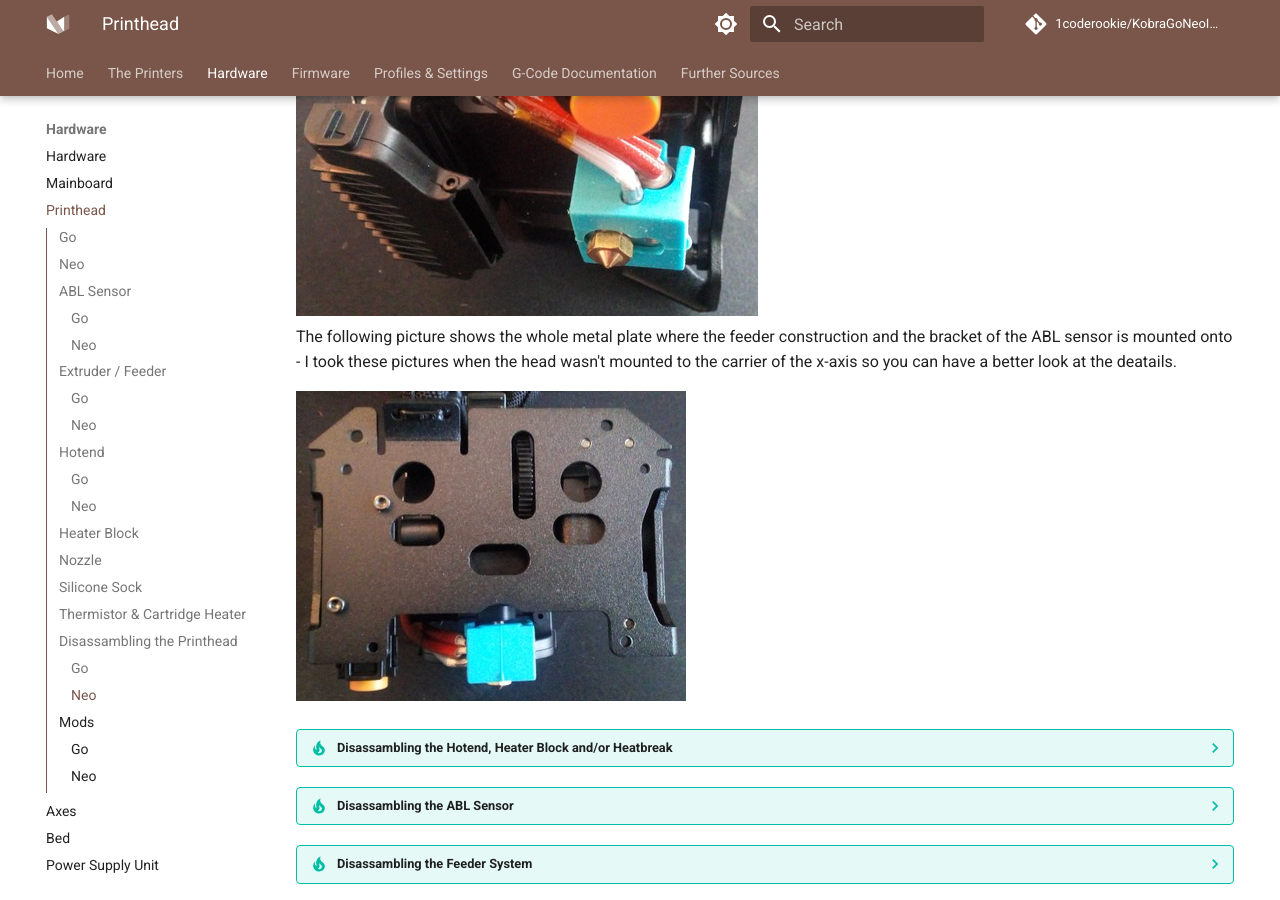
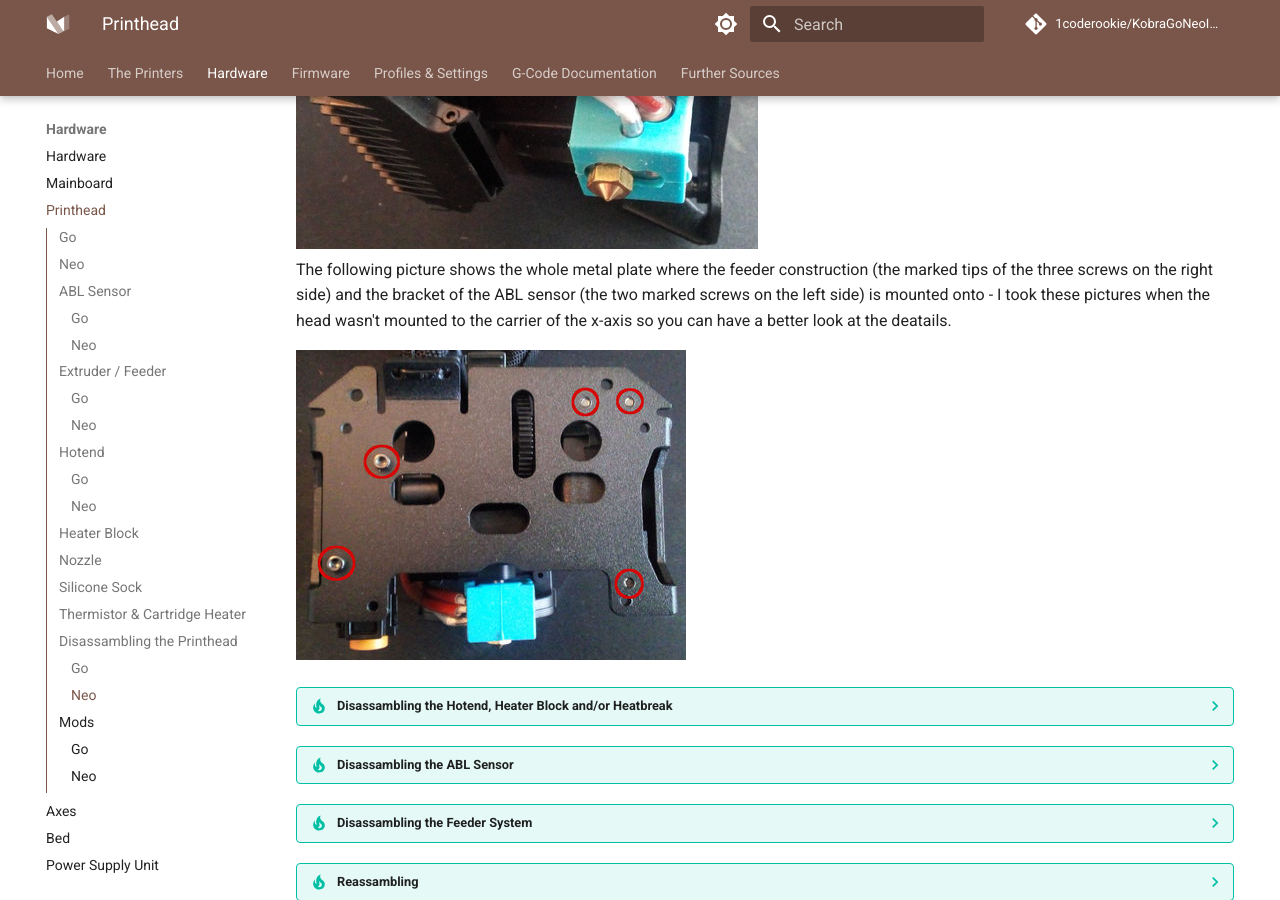
Before and after one commit to 1coderookie/KobraGoNeoInsights, an MkDocs documentation site: the page built from docs/hardware/printhead.md, in a window 1280 px wide and 900 px high, scrolled down 12892 px. Built offline with MkDocs 1.6.1 and Material for MkDocs 9.7.7, drawn with Linux system fonts in a browser that asks for light colours; comment, search, counter and statistics services are not loaded.

Commit message:
Update printhead.md

```diff
--- a/docs/hardware/printhead.md
+++ b/docs/hardware/printhead.md
@@ -232,7 +232,7 @@
 Whatever you want to do, like if you want to change the hotend, the heater block, the heatbreak, a fan or even want to disassamble the whole feeder system, you have to remove the plastic cover of the printhead first.
 It's secured by two hexagon socket screws at the top of the metal back plate and a plastic clip at each side at the lower bottom as you can see at the following picture (well, you don't really see the plastic clip though but you can see the belonging notch of one of them). Be gentle and careful to not break one of the clips - the best way to get them out of their fittings is to gently push together the whole plastic cover at the bottom sides.
 
-![Backside view of the head with mounted plastic cover](../assets/images/head_complete_backside_web.jpg)
+![Backside view of the head with mounted plastic cover](../assets/images/head_neo_complete_backside_marked_web.jpg)
 
 After the plastic cover is gone, you can see the fans, the proximity sensor at the right side and the heater block at center down at the bottom and so on. Depending on what you want do do now, you need to follow different steps. But first let's have a look at the coverless head from different points of view, starting with the view from the front with a straight look at the little fan for cooling the printed part.
 
@@ -240,18 +240,18 @@
 
 Now we look at the left side where you can see the motor of the feeder gear. You can spot three hexagon socket screws there - two at the top and one at the bottom close to the motor housing, which are holding the entire feeder system onto the metal backplate.
 
-![Left side view](../assets/images/head_leftside_motor_mount_web.jpg)
+![Left side view](../assets/images/head_neo_leftside_motor_mount_marked_web.jpg)
 
 From the right side view you see the fan for cooling the extruder and the ABL sensor with the orange tip at the very right side of the construction.
 
-![Right side view](../assets/images/head_rightside_web.jpg)
+![Right side view](../assets/images/head_neo_rightside_marked_web.jpg)
 
 Looking at the head from the bottom right side, you can see the fan outlet on the left, the hotend with the stock silicone sock and the orange tip of the ABL sensor.
 
 ![Bottom right side view](../assets/images/head_bottom-view_web.jpg)
-The following picture shows the whole metal plate where the feeder construction and the bracket of the ABL sensor is mounted onto - I took these pictures when the head wasn't mounted to the carrier of the x-axis so you can have a better look at the deatails.
+The following picture shows the whole metal plate where the feeder construction (the marked tips of the three screws on the right side) and the bracket of the ABL sensor (the two marked screws on the left side) is mounted onto - I took these pictures when the head wasn't mounted to the carrier of the x-axis so you can have a better look at the deatails.
 
-![Backside view metal plate](../assets/images/head_backplate_web.jpg)
+![Backside view metal plate](../assets/images/head_neo_backplate_marked_web.jpg)
 
 ??? tip "Disassambling the Hotend, Heater Block and/or Heatbreak"
 
@@ -273,7 +273,7 @@
 
 ??? tip "Disassambling the ABL Sensor"
 
-    - If you want to change the ABL sensor, loosen the two hexagon socket screw at the backplate which holds the plastic bracket in place (where the ABL sensor sits in). They are located at the left side of the back plate if you look at it from the back (see pictures above). The following picture shows the screws from a side view angle to give you a better impression about the location. <br> ![Screws for the ABL sensor on the left side](../assets/images/head_ABL-sensor_screws_web.jpg)
+    - If you want to change the ABL sensor, loosen the two hexagon socket screw at the backplate which holds the plastic bracket in place (where the ABL sensor sits in). They are located at the left side of the back plate if you look at it from the back (see pictures above). The following picture shows the screws from a side view angle to give you a better impression about the location. At the bottom you see the little plastic clip. <br> ![Screws for the ABL sensor on the left side](../assets/images/head_neo_ABL-sensor_screws_marked_web.jpg)
     - The bracket itself is designed as a slay which can be adjusted by turning the screw at the very top of this construction. *Measure and mark or note the position of the ABL sensor first before loosening anything or even taking it out of the bracket.* In case you forgot about that, the following picture of an original spare part printhead shows the position. The upper edge of the sensor is in line with the upper edge of the slay/bracket, the orange tip of the sensor at the bottom sticks out about 3.5mm of the bracket. <br> ![Screw at the top to move the slay](../assets/images/head_ABL-sensor_top_closeup_web.jpg)
     - Be careful when you want to take out the sensor from the plastic bracket and therefore have to release the tiny plastic clips which close the bracket - don't break them! <br> ![image](../assets/images/head_ABL-sensor_clip_closeup_web.jpg)
 
```
